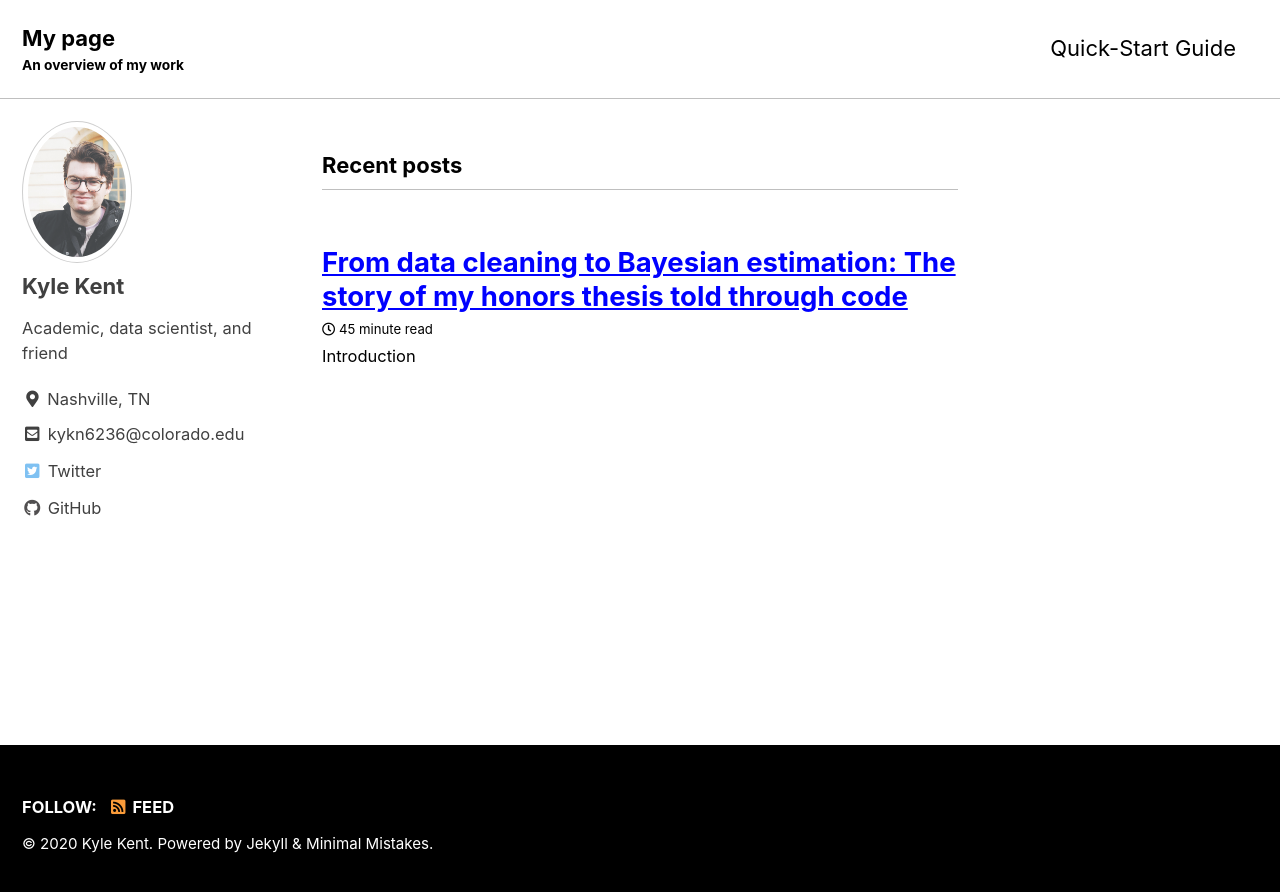
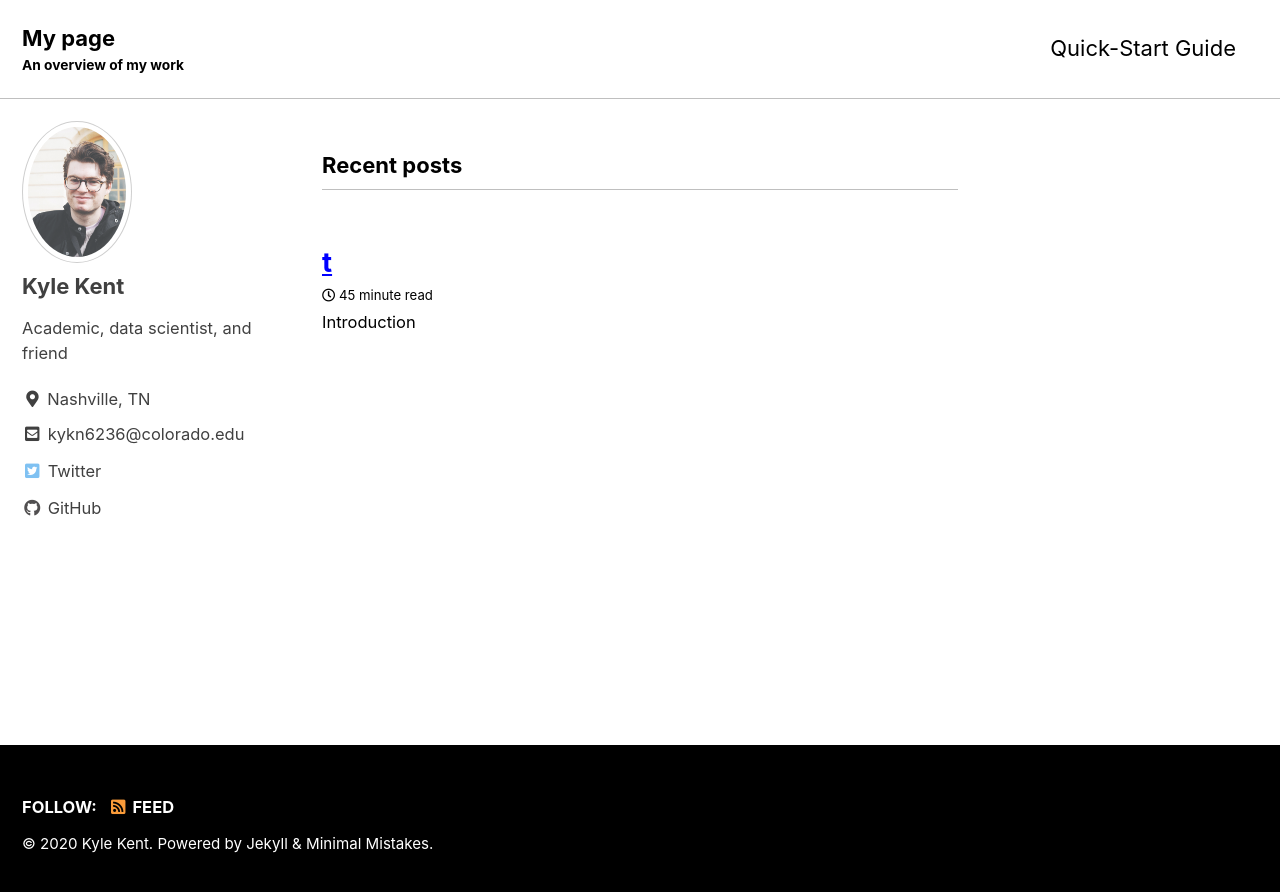
Before and after one commit to kykn6236/mypage, a Jekyll site: the page built from index.html, in a window 1280 px wide. Shown: the top 892 px of the page. Built offline with Jekyll 4.4.1, drawn with Linux system fonts in a browser that asks for light colours; cached includes are drawn as plain includes; the list of posts is cut into pages by our own code.

Commit message:
Update 2020-10-16-HT-work-flow.md

```diff
--- a/_posts/2020-10-16-HT-work-flow.md
+++ b/_posts/2020-10-16-HT-work-flow.md
@@ -1,5 +1,5 @@
 ---
-title: "From data cleaning to Bayesian estimation: The story of my honors thesis told through code"
+title: "t"
 author: "Kyle Kent"
 layout: posts
 default:
```
